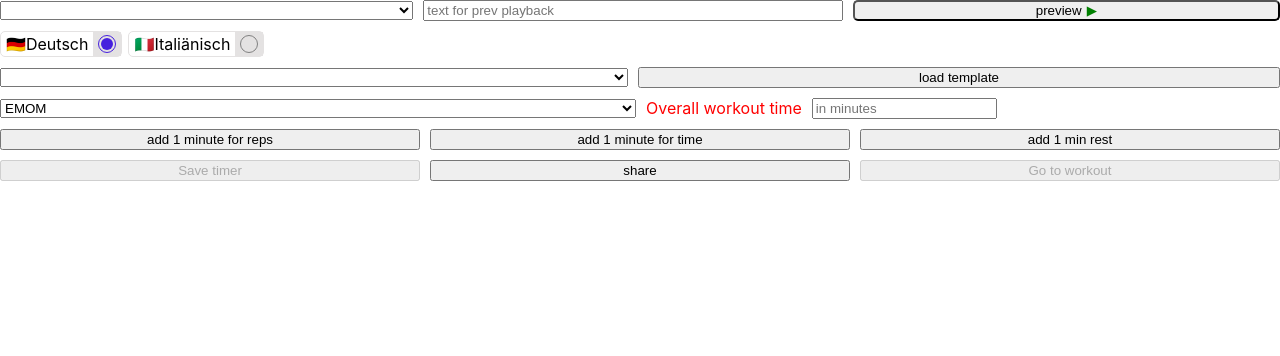
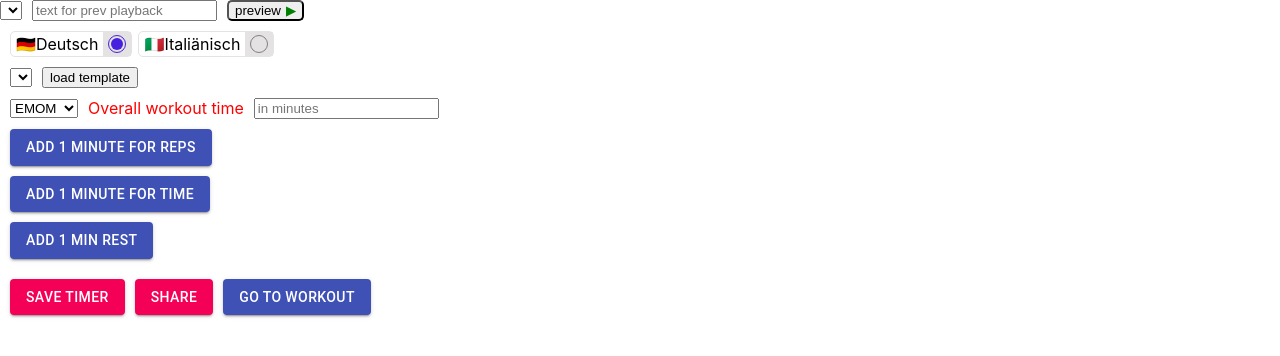
Before and after one commit to doppelmutzi/emom-timer, a React (Create React App) app: page / in a window 1280 px wide. Shown: the top 356 px of the page. Built offline with nearby package versions, Linux system fonts and the light colour scheme.

Commit message:
add material design

```diff
--- a/src/ExcercisesConfigurator.js
+++ b/src/ExcercisesConfigurator.js
@@ -1,11 +1,13 @@
 import React, { useContext, useEffect } from "react";
 import { useHistory, useLocation } from "react-router-dom";
+import Button from "./components/Button";
 
+import Screen from "./Screen";
 import UtteranceInput from "./UtteranceInput";
 import SettingsContext from "./SettingsContext";
 import "./exercises.css";
 import { UNIT } from "./settingsReducer";
-import { HorizontalContainer } from "./Layout";
+import { HorizontalContainer, VerticalContainer } from "./Layout";
 import TemplatesDropdown from "./TemplatesDropdown";
 import { RadioGroup, RadioButton } from "./components/RadioButton";
 
@@ -31,7 +33,7 @@ function ExcercisesConfigurator() {
         const json = JSON.parse(templateStringified);
         dispatch({
           type: "LOAD_TEMPLATE",
-          template: json
+          template: json,
         });
       } catch (error) {
         // illegal template
@@ -40,7 +42,7 @@ function ExcercisesConfigurator() {
   }, [dispatch, template]);
 
   return (
-    <div className="exercises-container">
+    <Screen className="exercises-container">
       <RadioGroup>
         <RadioButton
           label="Deutsch"
@@ -59,7 +61,7 @@ function ExcercisesConfigurator() {
       <HorizontalContainer>
         <select
           value={timerType}
-          onChange={evt => {
+          onChange={(evt) => {
             const timerType = evt.target.value;
             dispatch({ type: "SET_TIMER_TYPE", timerType });
           }}
@@ -73,10 +75,10 @@ function ExcercisesConfigurator() {
             label="Overall workout time"
             placeholder="in minutes"
             type="number"
-            onChange={timeInMinutes =>
+            onChange={(timeInMinutes) =>
               dispatch({
                 type: "SET_EMOM_TIME",
-                emomTimeInSec: timeInMinutes * 60
+                emomTimeInSec: timeInMinutes * 60,
               })
             }
           />
@@ -84,40 +86,40 @@ function ExcercisesConfigurator() {
           <UtteranceInput
             label="Number repetitions of minutes"
             type="number"
-            onChange={rounds => dispatch({ type: "SET_ROUNDS", rounds })}
+            onChange={(rounds) => dispatch({ type: "SET_ROUNDS", rounds })}
           />
         )}
       </HorizontalContainer>
-      <HorizontalContainer>
-        <button
+      <VerticalContainer>
+        <Button
           onClick={() => {
             dispatch({ type: "SET_DIRTY", dirty: true });
             addMinute({ label: "", unit: UNIT.COUNT, valid: false });
           }}
         >
           add 1 minute for reps
-        </button>
-        <button
+        </Button>
+        <Button
           onClick={() => {
             dispatch({ type: "SET_DIRTY", dirty: true });
             addMinute({
               label: "",
               amount: 30,
               unit: UNIT.SECONDS,
-              valid: false
+              valid: false,
             });
           }}
         >
           add 1 minute for time
-        </button>
-        <button
+        </Button>
+        <Button
           onClick={() => {
             addMinute({ label: "1 minute rest", unit: UNIT.REST, valid: true });
           }}
         >
           add 1 min rest
-        </button>
-      </HorizontalContainer>
+        </Button>
+      </VerticalContainer>
       {minutes.map((minute, i) => {
         return (
           <div key={i} className="exercise-set l-horizontal">
@@ -133,7 +135,7 @@ function ExcercisesConfigurator() {
                   label="Exercises"
                   value={minute.label}
                   type="text"
-                  onChange={label => {
+                  onChange={(label) => {
                     if (label !== "") {
                       minute.label = label;
                       minute.valid = true;
@@ -147,7 +149,7 @@ function ExcercisesConfigurator() {
                     value={minute.amount}
                     placeholder="number seconds"
                     type="number"
-                    onChange={amount => {
+                    onChange={(amount) => {
                       if (amount > 0) {
                         minute.amount = amount;
                         minute.valid = true;
@@ -162,7 +164,8 @@ function ExcercisesConfigurator() {
         );
       })}
       <HorizontalContainer>
-        <button
+        <Button
+          color="secondary"
           disabled={isDisabled()}
           onClick={() => {
             updateState();
@@ -171,8 +174,9 @@ function ExcercisesConfigurator() {
           }}
         >
           Save timer
-        </button>
-        <button
+        </Button>
+        <Button
+          color="secondary"
           onClick={() => {
             const encodedSettings = encodeURI(JSON.stringify(settings));
             const url = `${window.location.href}?template=${encodedSettings}`;
@@ -180,8 +184,8 @@ function ExcercisesConfigurator() {
           }}
         >
           share
-        </button>
-        <button
+        </Button>
+        <Button
           disabled={isDisabled()}
           onClick={() => {
             updateState();
@@ -189,9 +193,9 @@ function ExcercisesConfigurator() {
           }}
         >
           Go to workout
-        </button>
+        </Button>
       </HorizontalContainer>
-    </div>
+    </Screen>
   );
 
   function updateState() {
@@ -212,7 +216,7 @@ function ExcercisesConfigurator() {
   }
 
   function checkInput() {
-    const invalid = minutes.filter(minute => minute.valid === false);
+    const invalid = minutes.filter((minute) => minute.valid === false);
     if (invalid.length > 0) dispatch({ type: "SET_DIRTY", dirty: true });
     else dispatch({ type: "SET_DIRTY", dirty: false });
   }
--- a/src/Layout.css
+++ b/src/Layout.css
@@ -3,10 +3,6 @@
   align-items: center;
   flex-wrap: wrap;
   width: 100%;
-}
-
-.l-horizontal > * {
-  flex: 1;
 }
 
 .l-horizontal > * + * {
--- /dev/null
+++ b/src/Screen.css
@@ -0,0 +1,3 @@
+.screen {
+  margin: 10px;
+}
--- /dev/null
+++ b/src/Screen.js
@@ -0,0 +1,8 @@
+import React from "react";
+import "./Screen.css";
+
+const Screen = ({ children, className }) => {
+  return <div className={`screen ${className}`}>{children}</div>;
+};
+
+export default Screen;
--- a/src/Timer.js
+++ b/src/Timer.js
@@ -8,7 +8,7 @@ const Timer = ({
   onNearComplete,
   onComplete,
   onRest,
-  playback
+  playback,
 }) => {
   const intervalRef = useRef(1000);
   const restRef = useRef(restInSec * intervalRef.current);
@@ -23,7 +23,7 @@ const Timer = ({
         if (!isRestRef.current) onStart();
       }
       const id = setInterval(() => {
-        setCount(c => c - intervalRef.current);
+        setCount((c) => c - intervalRef.current);
       }, intervalRef.current);
       if (restRef.current === 0 && count === 3 * intervalRef.current) {
         onNearComplete();
--- /dev/null
+++ b/src/components/Button.css
@@ -0,0 +1,3 @@
+button.customized-button {
+  /* display: block; */
+}
--- /dev/null
+++ b/src/components/Button.js
@@ -0,0 +1,20 @@
+import React from "react";
+import Button from "@material-ui/core/Button";
+
+import "./Button.css";
+
+const CustomizedButton = ({ children, onClick, className, color }) => {
+  const additionClassName = className || "";
+  return (
+    <Button
+      variant="contained"
+      color={`${color || "primary"}`}
+      className={`customized-button ${additionClassName}`}
+      onClick={onClick}
+    >
+      {children}
+    </Button>
+  );
+};
+
+export default CustomizedButton;
--- a/src/components/ProgressArc.js
+++ b/src/components/ProgressArc.js
@@ -17,7 +17,7 @@ function ProgressArc({
   svgWidth,
   arcWidth,
   progressPercentage,
-  colorIndicator
+  colorIndicator,
 }) {
   const svgHeight = svgWidth;
   const arcOuterRadius = svgWidth / 2;
@@ -28,9 +28,9 @@ function ProgressArc({
     .outerRadius(arcOuterRadius)
     .startAngle(0)
     .cornerRadius(5);
-  const progressArc = value =>
+  const progressArc = (value) =>
     arcGenerator({
-      endAngle: 2 * Math.PI * value
+      endAngle: 2 * Math.PI * value,
     });
 
   return (
--- a/src/exercises.css
+++ b/src/exercises.css
@@ -1,7 +1,13 @@
 .exercises-container > * + * {
   margin-top: 10px;
 }
-.exercises-container button {
+
+.exercises-container .l-horizontal > * + * {
+  margin-left: 10px;
+}
+
+.exercises-container .customized-button {
+  margin-top: 10px;
   display: block;
 }
 
```
Also changed, not shown: 1 other file (tests, documents, lock files or other folders).
